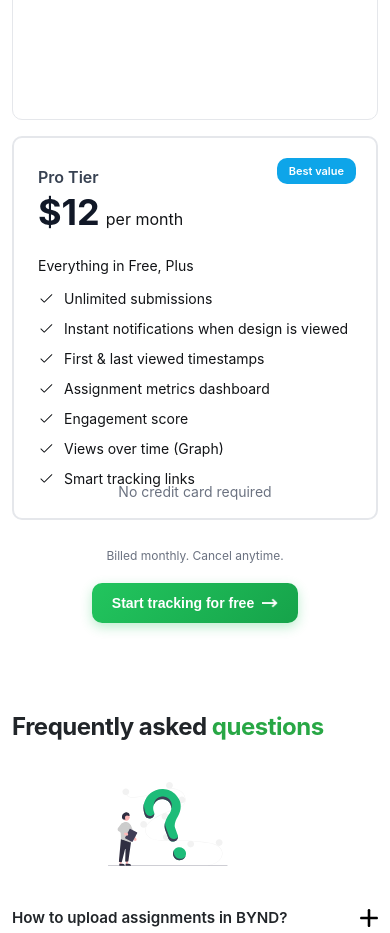
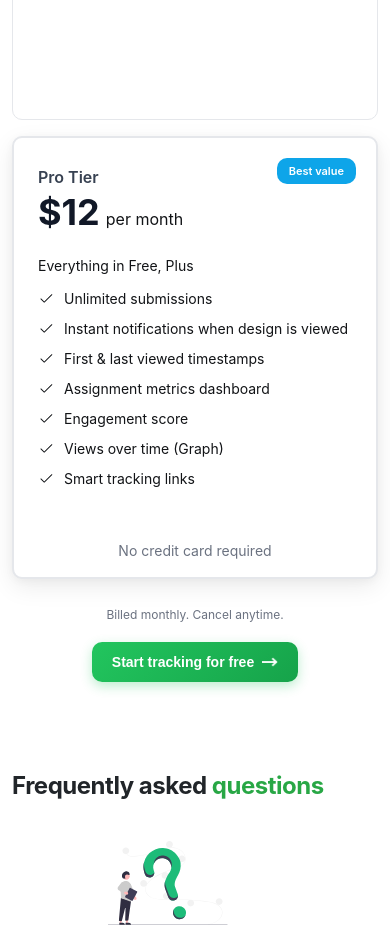
Before and after one commit to Sivasai1810/bynd, a React app: page / in a window 390 px wide. Shown: the part 4500-5433 px from the top of the page. Built offline with nearby package versions, Linux system fonts and the light colour scheme; the HTML template or start-up script is replaced by a standard one.

Commit message:
responvie for tablets

```diff
--- a/src/App.css
+++ b/src/App.css
@@ -1462,6 +1462,13 @@
 
 .pro-tier {
   border-color: #e5e7eb;
+  box-shadow: 0 8px 24px rgba(0, 0, 0, 0.08), 0 2px 8px rgba(0, 0, 0, 0.04);
+  transition: border-color 0.3s ease, box-shadow 0.3s ease;
+}
+
+.pro-tier:hover {
+  border-color: #22c55e;
+  box-shadow: none;
 }
 
 .best-value-badge {
@@ -1605,6 +1612,7 @@
   box-shadow: 0 4px 12px rgba(40, 167, 69, 0.3);
 }
 
+
 .pricing-cta-button img {
   width: 16px;
   height: 16px;
@@ -1704,8 +1712,14 @@
   }
 
   .pro-tier {
-
+    box-shadow: 0 8px 24px rgba(0, 0, 0, 0.08), 0 2px 8px rgba(0, 0, 0, 0.04);
     border-width: 2px;
+    transition: border-color 0.3s ease, box-shadow 0.3s ease;
+  }
+
+  .pro-tier:hover {
+    border-color: #22c55e;
+    box-shadow: none;
   }
 
   .best-value-badge {
@@ -1761,6 +1775,12 @@
     left: 50%;
     transform: translateX(-50%);
     width: calc(100% - 40px);
+    margin-top: 20px;
+  }
+
+  /* Add extra spacing for the last feature item in pro tier on mobile */
+  .pro-tier .plan-features .feature-item:last-of-type {
+    margin-bottom: -100px;
   }
 
   .feature-icon {
@@ -1802,6 +1822,16 @@
     padding: 28px 24px;
     min-height: 350px;
     border-radius: 10px;
+  }
+
+  .pro-tier {
+    box-shadow: 0 8px 24px rgba(0, 0, 0, 0.08), 0 2px 8px rgba(0, 0, 0, 0.04);
+    transition: border-color 0.3s ease, box-shadow 0.3s ease;
+  }
+
+  .pro-tier:hover {
+    border-color: #22c55e;
+    box-shadow: none;
   }
 
   .best-value-badge {
@@ -1855,6 +1885,11 @@
     padding-right: 24px;
   }
 
+  /* Add extra spacing for the last feature item in pro tier on small mobile */
+  .pro-tier .plan-features .feature-item:last-of-type {
+    margin-bottom: 50px;
+  }
+
   .feature-icon {
     width: 16px;
     height: 16px;
@@ -1889,6 +1924,16 @@
   .pricing-card {
     padding: 24px 20px;
     min-height: 320px;
+  }
+
+  .pro-tier {
+    box-shadow: 0 8px 24px rgba(0, 0, 0, 0.08), 0 2px 8px rgba(0, 0, 0, 0.04);
+    transition: border-color 0.3s ease, box-shadow 0.3s ease;
+  }
+
+  .pro-tier:hover {
+    border-color: #22c55e;
+    box-shadow: none;
   }
 
   .plan-name {
@@ -1917,6 +1962,11 @@
     margin-right: -20px;
     padding-left: 20px;
     padding-right: 20px;
+  }
+
+  /* Add extra spacing for the last feature item in pro tier on extra small mobile */
+  .pro-tier .plan-features .feature-item:last-of-type {
+    margin-bottom: 45px;
   }
 
   .feature-icon {
```
